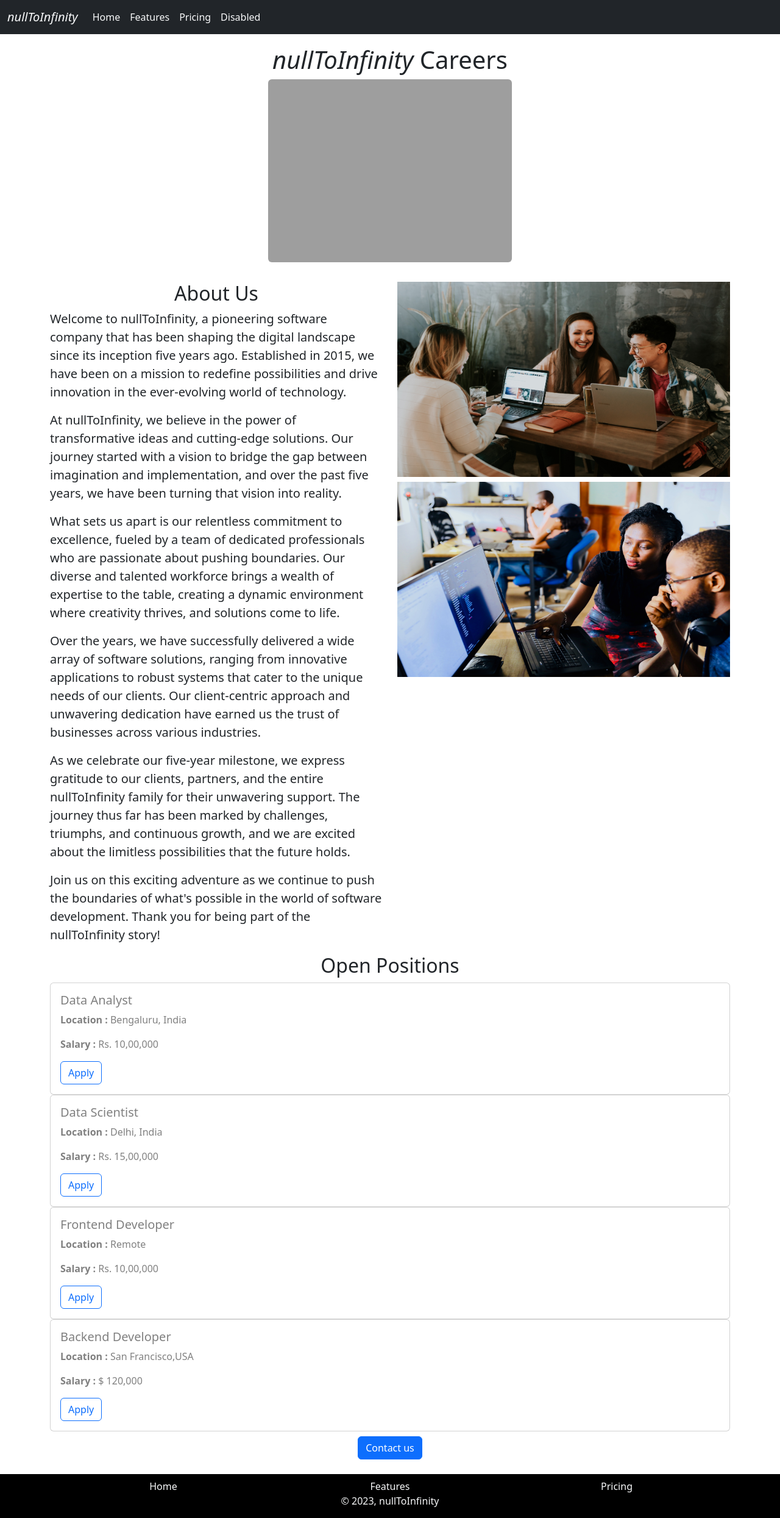
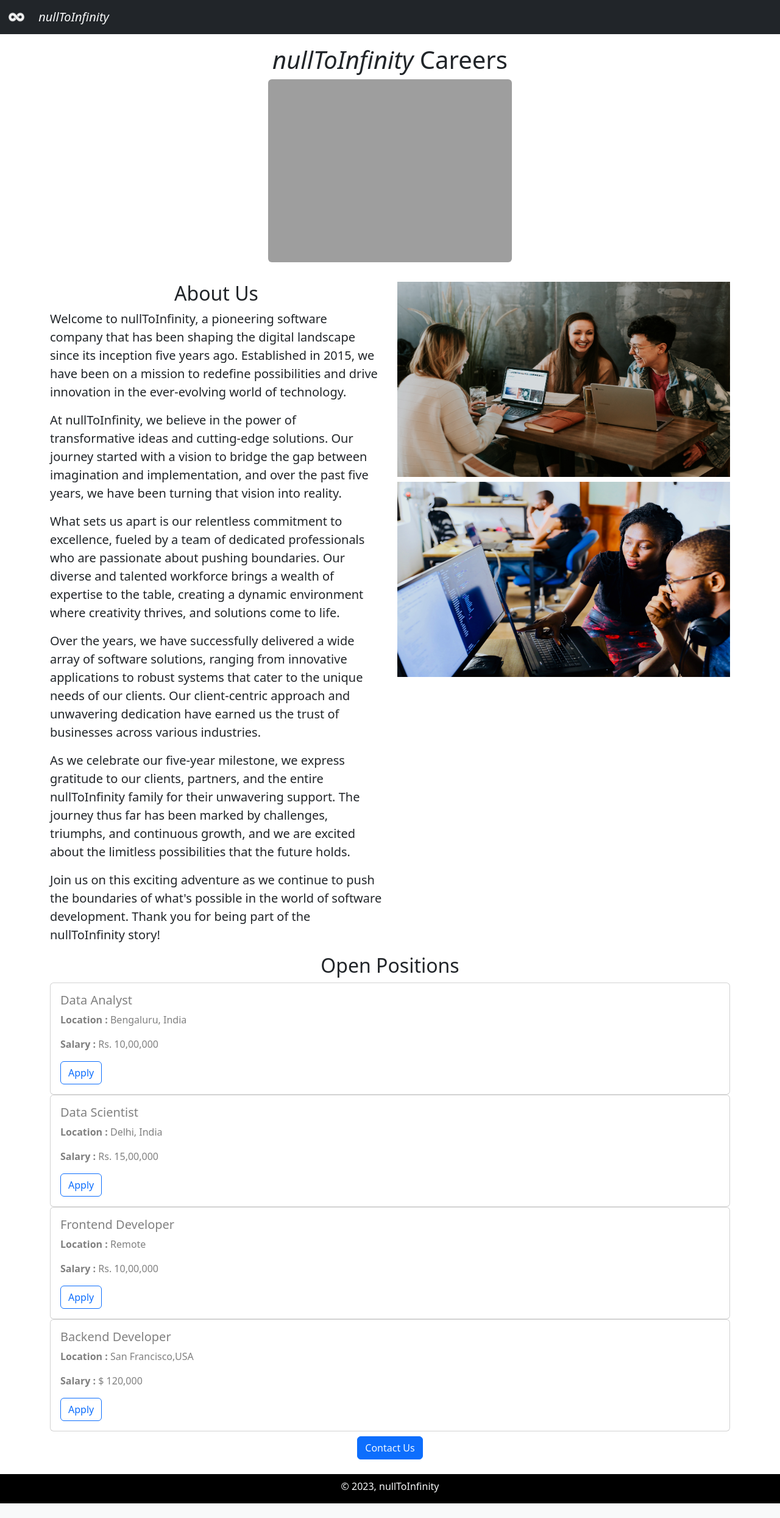
Before and after one commit to abdullahmoosa/careers-website-v2, a Flask app: page / in a window 1280 px wide. Shown: the whole page at 61% size. After the commit the page ends 2465 px from the top, so only its background shows below. Run offline with Flask 3, Linux system fonts and the light colour scheme; grey boxes are pictures that could not be loaded.

Commit message:
Added logo

```diff
--- a/templates/footer.html
+++ b/templates/footer.html
@@ -1,17 +1,5 @@
 <footer class="bg-black text-light mt-4" style="box-shadow: 0 50vh 0 50vh #000000;">
     <div class="container text-center pt-2">
-        <div class="row ">
-            <div class="col">
-                <a class="nav-link text-light" href="#">Home</a>
-            </div>
-            <div class="col">
-                <a class="nav-link text-light" href="#">Features</a>
-            </div>
-            <div class="col">
-                <a class="nav-link text-light" href="#">Pricing</a>
-            </div>
-
-        </div>
         <p>&copy; 2023, nullToInfinity</p>
     </div>
 </footer>
--- a/templates/home.html
+++ b/templates/home.html
@@ -57,7 +57,9 @@
         </section>
 
         <section class="text-center mt-2">
-            <button type="button" class="btn btn-primary">Contact us</button>
+            <button type="button" class="btn btn-primary"> <a style="text-decoration: none; color: aliceblue;"   href="mailto:abdullahmoosa128@gmail.com?subject=Contact%20Us&?body=My%20name%20%3A%20%3Cyour%20name%20here%3E%0D%0A%0D%0AContact%20%3A%20%3Cyour%20contact%3E%0D%0A%0D%0AThoughts%20to%20share%20%3A%20%3C%3E%0D%0A">
+                Contact Us
+            </a></button>
         </section>
         {% include 'footer.html' %}
     </div>
--- a/templates/nav.html
+++ b/templates/nav.html
@@ -1,16 +1,9 @@
 <nav class="navbar navbar-expand-lg bg-dark fixed-top">
     <div class="container-fluid">
-      <a class="navbar-brand text-light" href="#"><i>nullToInfinity</i></a>
-      <button class="navbar-toggler" type="button" data-bs-toggle="collapse" data-bs-target="#navbarNavAltMarkup" aria-controls="navbarNavAltMarkup" aria-expanded="false" aria-label="Toggle navigation">
-        <span class="navbar-toggler-icon text-light"></span>
-      </button>
-      <div class="collapse navbar-collapse" id="navbarNavAltMarkup">
-        <div class="navbar-nav">
-          <a class="nav-link active text-light" aria-current="page" href="#">Home</a>
-          <a class="nav-link text-light" href="#">Features</a>
-          <a class="nav-link text-light" href="#">Pricing</a>
-          <a class="nav-link disabled text-light" aria-disabled="true">Disabled</a>
-        </div>
+      <a class="navbar-brand text-light" href="#">
+        <img src="/static/infinity-logo.png" alt="Logo" height="30" class="d-inline-block align-top me-3">
+        <i>nullToInfinity</i></a>
+
       </div>
     </div>
 </nav>
```
Also changed, not shown: static/infinity-logo.png (added).
